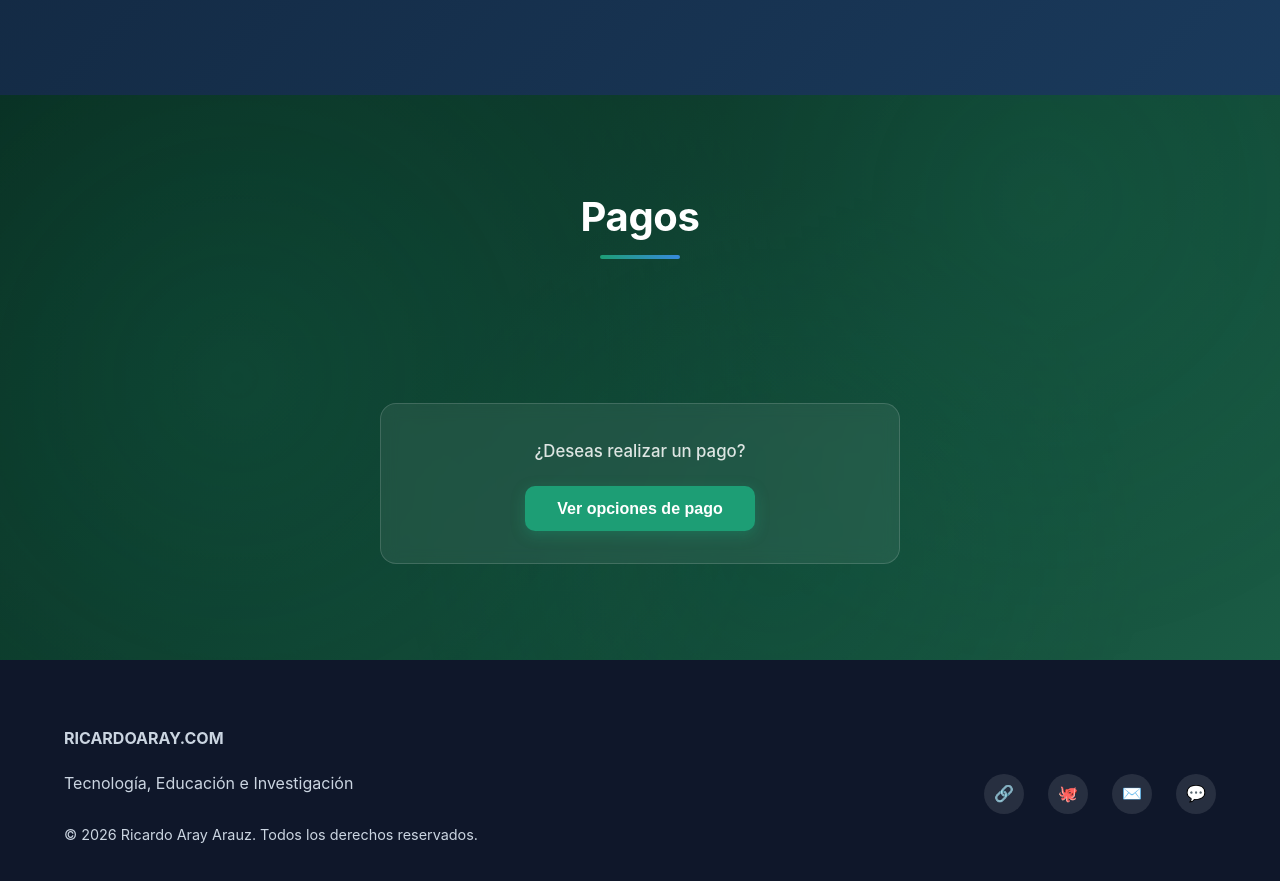
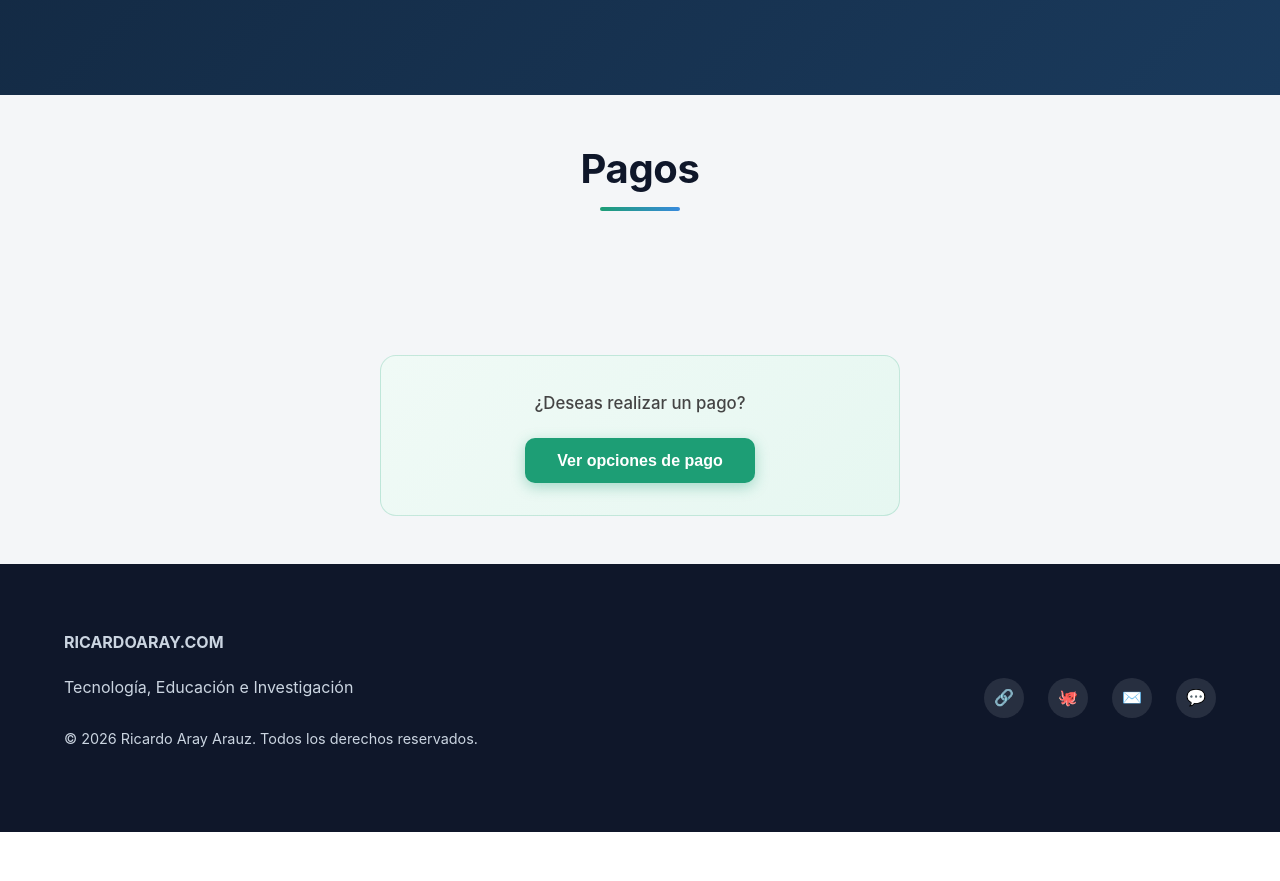
Before and after one commit to RicardoUleam2024/ricardoaray-web, a plain HTML site: page index.html in a window 1280 px wide. Shown: the part 4455-5336 px from the top of the page. After the commit the page ends 5287 px from the top, so only its background shows below. Drawn offline with Linux system fonts and the light colour scheme; animation ran at ten frames a second.

Commit message:
fix pagos: reducir espaciado y color neutro temporal
Co-Authored-By: Claude Sonnet 4.6 <noreply@anthropic.com>

```diff
--- a/index.html
+++ b/index.html
@@ -314,7 +314,7 @@
   <section id="pagos" class="pagos-bg">
     <div class="container">
       <div class="section-title-wrapper animate-element">
-        <h2 class="section-title" style="color:#fff;">Pagos</h2>
+        <h2 class="section-title">Pagos</h2>
       </div>
       <div class="pago-trigger animate-element">
         <p class="pago-trigger-text">¿Deseas realizar un pago?</p>
@@ -356,31 +356,14 @@
 
   <style>
     .pagos-bg {
-      position: relative;
-      background: linear-gradient(135deg, #0a2e22 0%, #0f3d2e 40%, #1a5c45 100%);
-      overflow: hidden;
+      background: #f4f6f8;
+      padding-top: 3rem;
+      padding-bottom: 3rem;
     }
-    .pagos-bg::before {
-      content: '';
-      position: absolute;
-      inset: 0;
-      background-image:
-        radial-gradient(circle at 20% 50%, rgba(29,158,117,0.15) 0%, transparent 50%),
-        radial-gradient(circle at 80% 20%, rgba(29,158,117,0.1) 0%, transparent 40%),
-        radial-gradient(circle at 60% 80%, rgba(15,110,86,0.12) 0%, transparent 40%);
-      animation: pagos-pulse 6s ease-in-out infinite alternate;
-    }
-    @keyframes pagos-pulse {
-      0%   { opacity: 0.6; transform: scale(1); }
-      100% { opacity: 1;   transform: scale(1.05); }
-    }
-    .pagos-bg .section-title { color: #fff; }
-    .pagos-bg .container { position: relative; z-index: 1; }
-    .pago-trigger-text { color: rgba(255,255,255,0.85) !important; }
+    .pago-trigger-text { color: #444 !important; }
     .pago-trigger {
-      background: rgba(255,255,255,0.07) !important;
-      border-color: rgba(255,255,255,0.15) !important;
-      backdrop-filter: blur(8px);
+      background: linear-gradient(135deg, #f0faf6 0%, #e6f7f1 100%) !important;
+      border-color: rgba(29,158,117,0.2) !important;
     }
     .payment-box {
       max-width: 520px;
```
